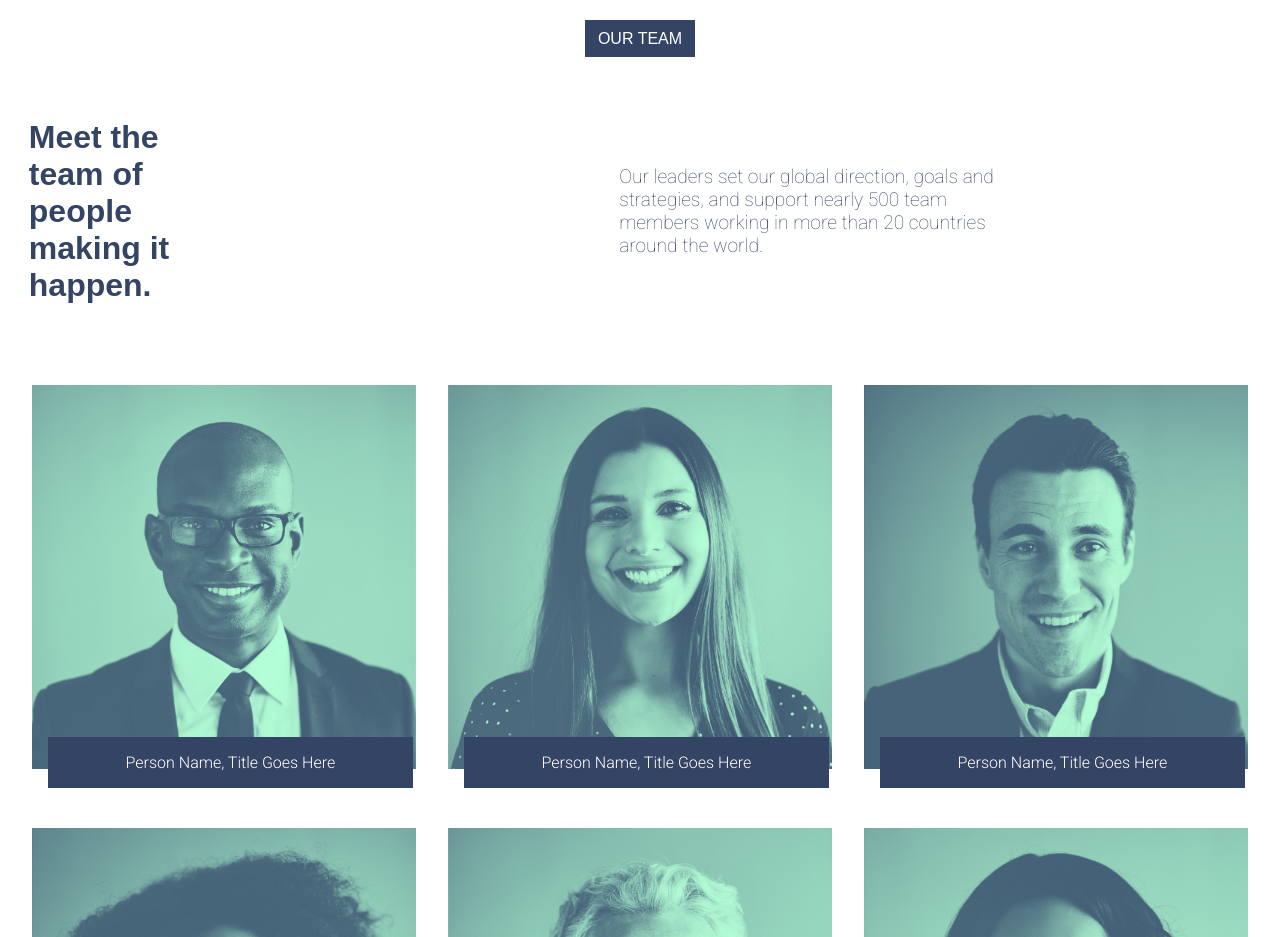
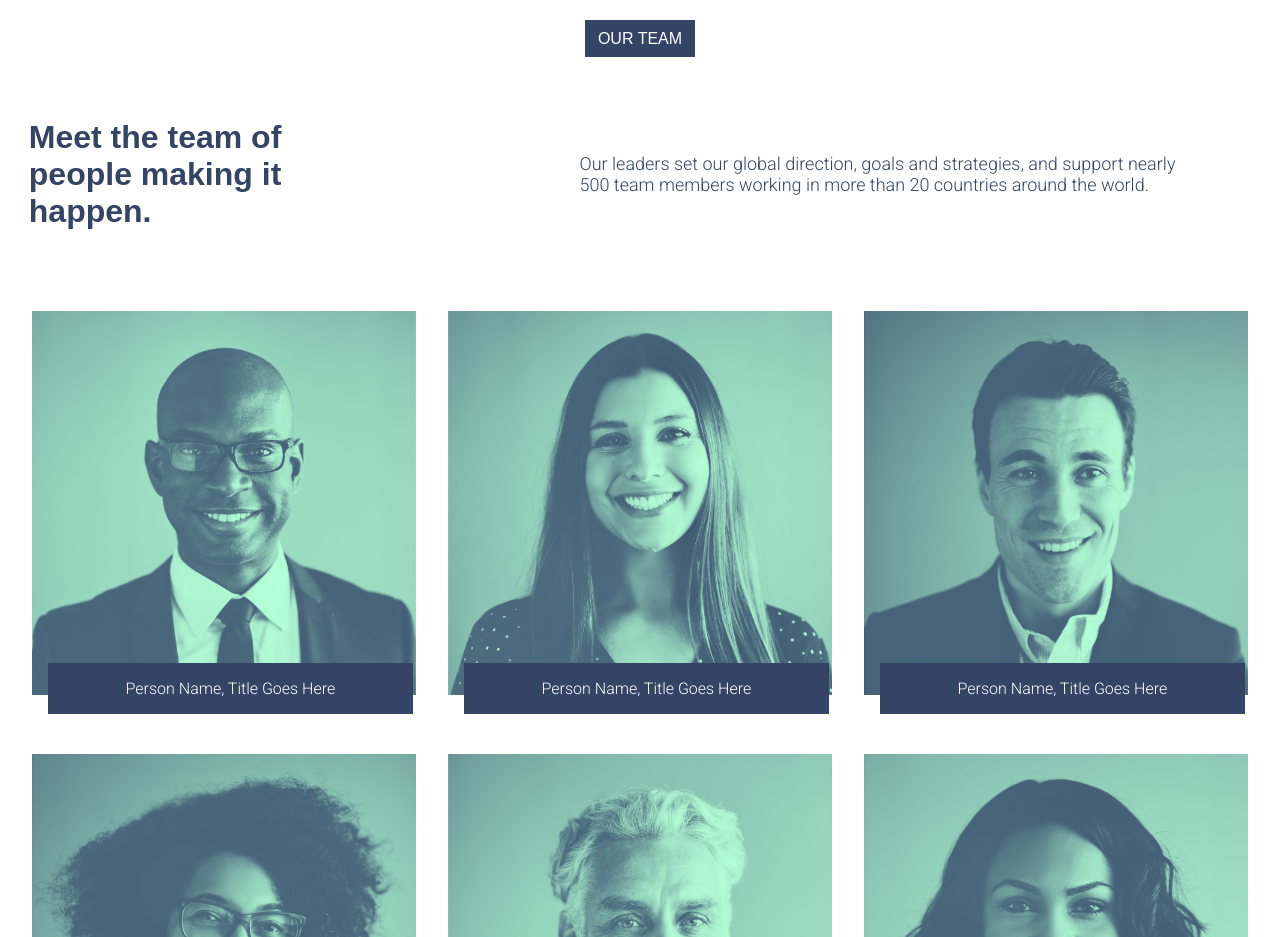
Before and after one commit to Rahulmalik126/Responsive_Web_Application_Front_end, a plain HTML site: page AboutUs.html in a window 1280 px wide. Shown: the part 1460-2397 px from the top of the page. Drawn offline with Linux system fonts and the light colour scheme; a web font is replaced by a local one.

Commit message:
Updated the code

```diff
--- a/styles.css
+++ b/styles.css
@@ -824,7 +824,7 @@ margin-bottom: 5%;
    color: #344464;
    font-family: "Roboto", sans-serif;
    font-size: small;
-   font-weight: 100;
+   font-weight: 300;
    justify-self: center;
    align-self: center;
    text-align: center;
@@ -1572,6 +1572,7 @@ gap: 5rem;
 }
 .teamSectionText{
 text-align: start;
+font-size: medium;
 }
 .teamSectionGrid{
 gap: 2rem 1rem;
@@ -2089,8 +2090,8 @@ z-index: 1;
     grid-column: 3/4;
   }
   .teamSectionText{
-    padding: 1rem 15rem;
-    font-size: larger;
+    padding: 1rem 5rem;
+    font-size: large;
   }
 
   .impactSection {
```
